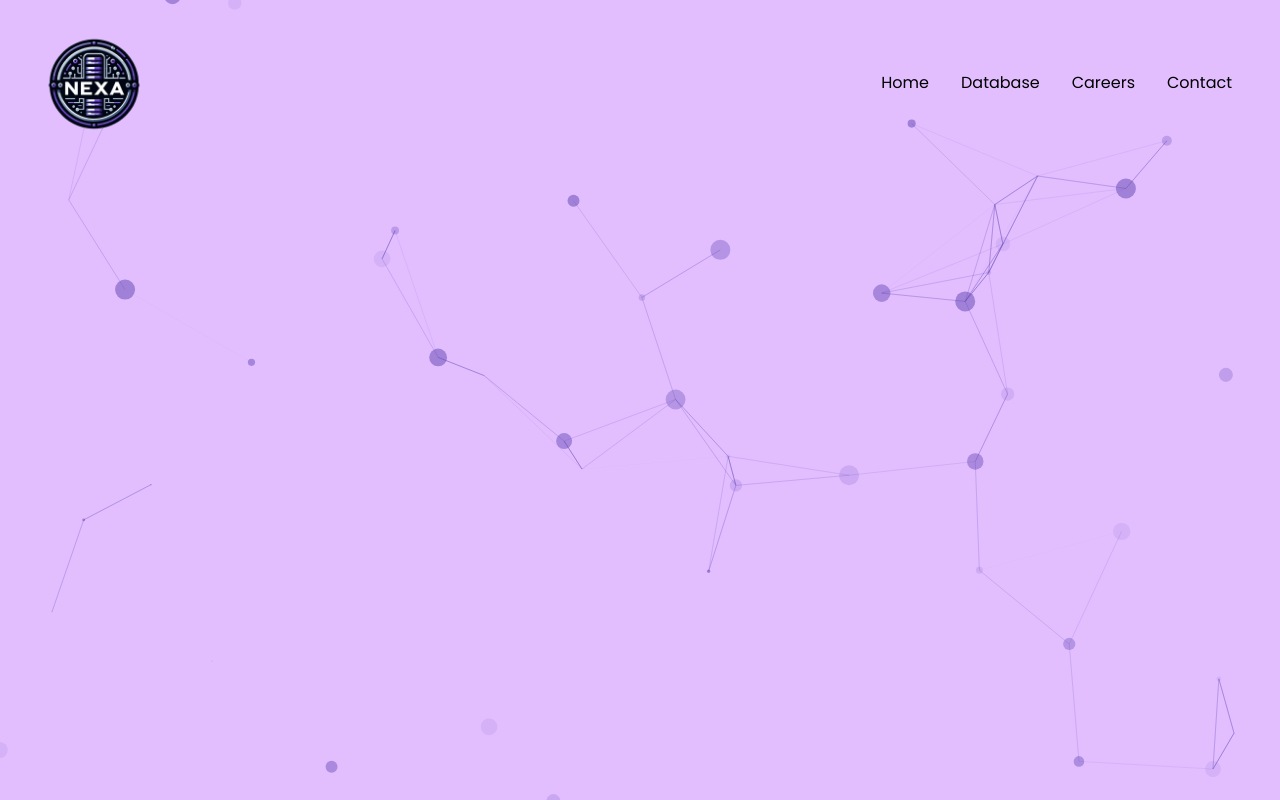
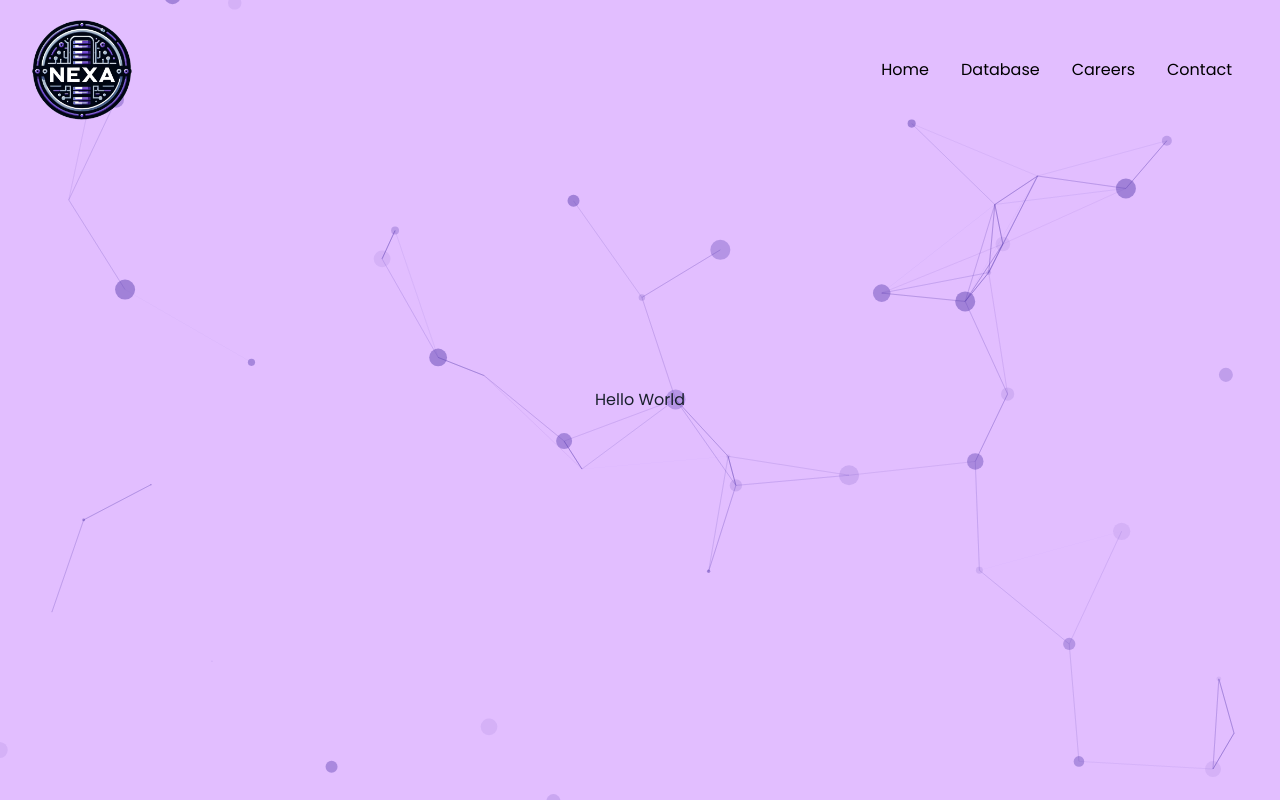
Before and after one commit to Kooperlol/nexadb, a Next.js app: page / in a window 1280 px wide. Built offline with nearby package versions, Linux system fonts and the light colour scheme.

Commit message:
Fixed z-index

```diff
--- a/src/app/layout.tsx
+++ b/src/app/layout.tsx
@@ -31,7 +31,7 @@ export default function RootLayout({
         <BgParticles />
         <ChakraProvider>
           <Header />
-          {children}
+          <div style={{ zIndex: 10, position: "relative" }}>{children}</div>
         </ChakraProvider>
       </body>
     </html>
--- a/src/components/shared/header.tsx
+++ b/src/components/shared/header.tsx
@@ -37,8 +37,8 @@ export default function Header() {
             draggable={false}
             src="/media/logo.png"
             alt="logo"
-            width={125}
-            height={125}
+            width={100}
+            height={100}
           />
         </Link>
         <ul className="hidden text-black sm:flex">
```
Also changed, not shown: public/media/logo.png.
